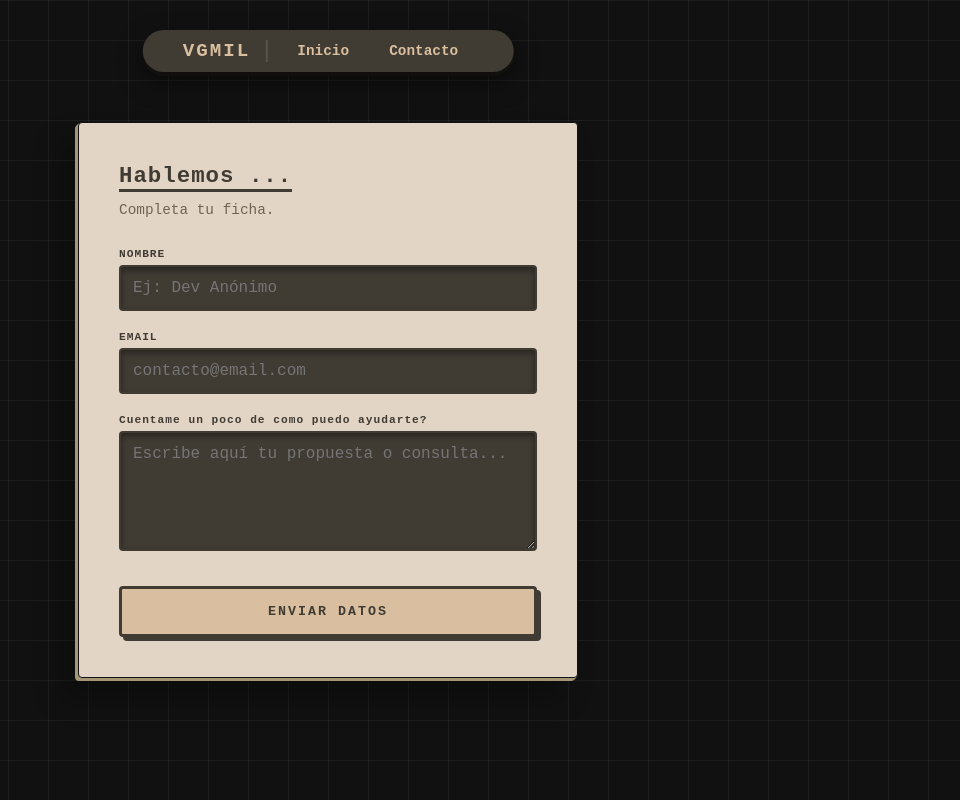
After one commit to VGMil/Portfolio-Provisional, a PHP site: page /contacto.php in a window 1280 px wide. The commit adds this page. Shown: the whole page, without its empty margins (312-1272 px from the left). Run offline with PHP 8.4, Linux system fonts and the light colour scheme.

Commit message:
✨ feat(contact): Añadir página de contacto con formulario y actualizar UI
   - Crear contacto.php para formulario de contacto.
   - Integrar navegación consistente entre index.php y contacto.php.
   - Actualizar style.css con estilos para el formulario y ajustar diseño global.
   - Remplazar Button por a para navegar de index a contacto.

```diff
--- /dev/null
+++ b/src/contacto.php
@@ -0,0 +1,56 @@
+<!DOCTYPE html>
+<html lang="es">
+<head>
+    <meta charset="UTF-8">
+    <meta name="viewport" content="width=device-width, initial-scale=1.0">
+    <title>Contacto | VGMil</title>
+    <link rel="stylesheet" href="style.css">
+</head>
+<body>
+
+<nav class="nav-console">
+    <div class="nav-brand">VGMIL</div>
+    <ul class="nav-menu">
+        <li>
+            <a href="index.php">
+                Inicio
+            </a>
+        </li>
+        <li>
+            <a href="contacto.php">
+                Contacto
+            </a>
+        </li>
+    </ul>
+</nav>
+
+<main>
+    <section class="contact-sheet">
+        <div class="sheet-header">
+            <h2>Hablemos ...</h2>
+            <p>Completa tu ficha.</p>
+        </div>
+
+        <form action="guardar.php" method="POST" class="technical-form">
+            <div class="form-group">
+                <label for="nombre">NOMBRE</label>
+                <input type="text" id="nombre" name="nombre" required placeholder="Ej: Dev Anónimo" autocomplete="off">
+            </div>
+
+            <div class="form-group">
+                <label for="correo">EMAIL</label>
+                <input type="email" id="correo" name="correo" required placeholder="contacto@email.com" autocomplete="off">
+            </div>
+
+            <div class="form-group">
+                <label for="mensaje">Cuentame un poco de como puedo ayudarte?</label>
+                <textarea id="mensaje" name="mensaje" required placeholder="Escribe aquí tu propuesta o consulta..."></textarea>
+            </div>
+
+            <button type="submit" class="submit-btn">ENVIAR DATOS</button>
+        </form>
+    </section>
+</main>
+
+</body>
+</html>
--- a/src/style.css
+++ b/src/style.css
@@ -3,6 +3,7 @@
     border: 0;
     margin: 0;
     box-sizing: border-box;
+    font-family: 'Courier New', monospace;
 }
 
 html {
@@ -29,7 +30,7 @@ body {
     top: 30px;
     left: 50%;
     transform: translateX(-50%);
-    animation: slideDown 0.8s cubic-bezier(0.2, 0.8, 0.2, 1); /* Animación suave */
+    animation: slideDown 0.8s cubic-bezier(0.2, 0.8, 0.2, 1);
 
     width: auto;
     min-width: 300px;
@@ -48,7 +49,6 @@ body {
 }
 
 .nav-brand {
-    font-family: sans-serif;
     font-weight: 900;
     font-size: 1.2rem;
     color: #D9BFA0;
@@ -67,11 +67,10 @@ body {
 .nav-menu a {
     text-decoration: none;
     color: #D9BFA0;
-    font-family: sans-serif;
     font-weight: bold;
     font-size: 0.9rem;
     padding: 8px 15px;
-    border-radius: 20px; /* Botones más redondos para ir con la cápsula */
+    border-radius: 20px;
     transition: all 0.2s ease;
 }
 
@@ -87,20 +86,19 @@ body {
 
 /* --- CONTENEDOR PRINCIPAL --- */
 main {
-    /* Ya no necesitamos flex row complejo, solo centrar la carta */
     width: 100%;
     display: flex;
     justify-content: center;
     align-items: center;
-    perspective: 1500px; /* Aumenté la perspectiva para más realismo */
+    perspective: 1500px;
 }
 
-/* --- LA TARJETA 3D --- */
+
 .flat-card {
-    position: relative; /* Necesario para posicionar la foto */
+    position: relative;
     width: 90%;
-    max-width: 600px; /* Un poco más ancha para que quepa la foto */
-    min-height: 250px; /* Altura flexible */
+    max-width: 600px;
+    min-height: 250px;
 
     background-color: #D9BFA0;
     color: #4a3b2a;
@@ -109,13 +107,12 @@ main {
     padding: 30px 30px 30px 30px;
 
     border-radius: 12px;
-    font-family: sans-serif;
     border: 1px solid #000;
 
-    /* LA MAGIA 3D */
-    transform-style: preserve-3d; /* Esto permite que los hijos (la foto) floten */
-    transform: rotateX(15deg) rotateY(15deg) rotateZ(-5deg); /* Giro compuesto */
-    transition: transform 0.5s ease; /* Movimiento suave */
+
+    transform-style: preserve-3d;
+    transform: rotateX(15deg) rotateY(15deg) rotateZ(-5deg);
+    transition: transform 0.5s ease;
 
     box-shadow:
         -1px 1px 0 #A69677,
@@ -123,8 +120,7 @@ main {
         -3px 3px 0 #A69677,
         -4px 4px 0 #A69677,
         -5px 5px 0 #A69677,
-        -6px 6px 0 #A69677,
-        -20px 30px 40px rgba(0,0,0,0.4); /* Sombra en el piso */
+        -6px 6px 0 #A69677;
 }
 
 
@@ -174,12 +170,14 @@ main {
 
 .button-card {
     width: 120px;
-    padding: 10px;
+    padding: 10px 1px;
     background-color: #403B33;
     color: #D9BFA0;
     font-weight: bold;
     border-radius: 6px;
-
+    list-style: none;
+    text-decoration: none;
+    text-align: center;
     align-self: flex-end;
     margin-top: 20px;
     transform: translateZ(20px);
@@ -195,3 +193,109 @@ main {
     box-shadow: 0 0 0 transparent;
     cursor: pointer;
 }
+
+
+/* --- FICHA TÉCNICA (CONTACTO) --- */
+.contact-sheet {
+    width: 90%;
+    max-width: 500px;
+    background-color: #e3d5c5;
+    padding: 40px;
+    border-radius: 4px;
+    border: 1px solid #111;
+
+    transition: transform 0.4s cubic-bezier(0.175, 0.885, 0.32, 1.275);
+
+    /* Sombra realista de papel */
+    box-shadow:
+        -1px 1px 0 #a69677,
+        -2px 2px 0 #a69677,
+        -3px 3px 0 #a69677,
+        -15px 20px 30px rgba(0,0,0,0.3);
+
+}
+
+
+.sheet-header h2 {
+    color: #403B33;
+    font-size: 1.4rem;
+    font-weight: 900;
+    border-bottom: 3px solid #403B33;
+    display: inline-block;
+    margin-bottom: 10px;
+    letter-spacing: 1px;
+}
+
+.sheet-header p {
+    color: #6e6455;
+    font-size: 0.9rem;
+    margin-bottom: 30px;
+}
+
+.form-group {
+    margin-bottom: 20px;
+}
+
+.form-group label {
+    display: block;
+    font-size: 0.7rem;
+    font-weight: 900;
+    color: #403B33;
+    margin-bottom: 5px;
+    letter-spacing: 1px;
+}
+
+.technical-form input,
+.technical-form textarea {
+    width: 100%;
+    padding: 12px;
+
+    background-color: #403B33;
+    color: #D9BFA0;
+
+    border: 2px solid transparent;
+    border-radius: 4px;
+    font-family: 'Courier New', monospace;
+    font-size: 1rem;
+
+    box-shadow: inset 0 3px 6px rgba(0,0,0,0.4);
+    outline: none;
+    transition: all 0.3s ease;
+}
+
+.technical-form textarea {
+    height: 120px;
+    resize: vertical;
+}
+
+.technical-form input:focus,
+.technical-form textarea:focus {
+    background-color: #2a2622;
+    border-color: #D9BFA0;
+    box-shadow: inset 0 2px 4px rgba(0,0,0,0.8);
+}
+
+.submit-btn {
+    width: 100%;
+    padding: 15px;
+    margin-top: 10px;
+
+    background-color: #D9BFA0;
+    color: #403B33;
+
+    font-weight: 900;
+    border: 3px solid #403B33;
+    border-radius: 4px;
+    cursor: pointer;
+    text-transform: uppercase;
+    letter-spacing: 2px;
+    transition: all 0.2s ease;
+
+    box-shadow: 4px 4px 0 #403B33;
+}
+
+.submit-btn:hover {
+    transform: translate(2px, 2px);
+    box-shadow: 0 0 0 #403B33;
+    background-color: #fff;
+}
```
Also changed, not shown: src/index.php (+4 -4 lines).
